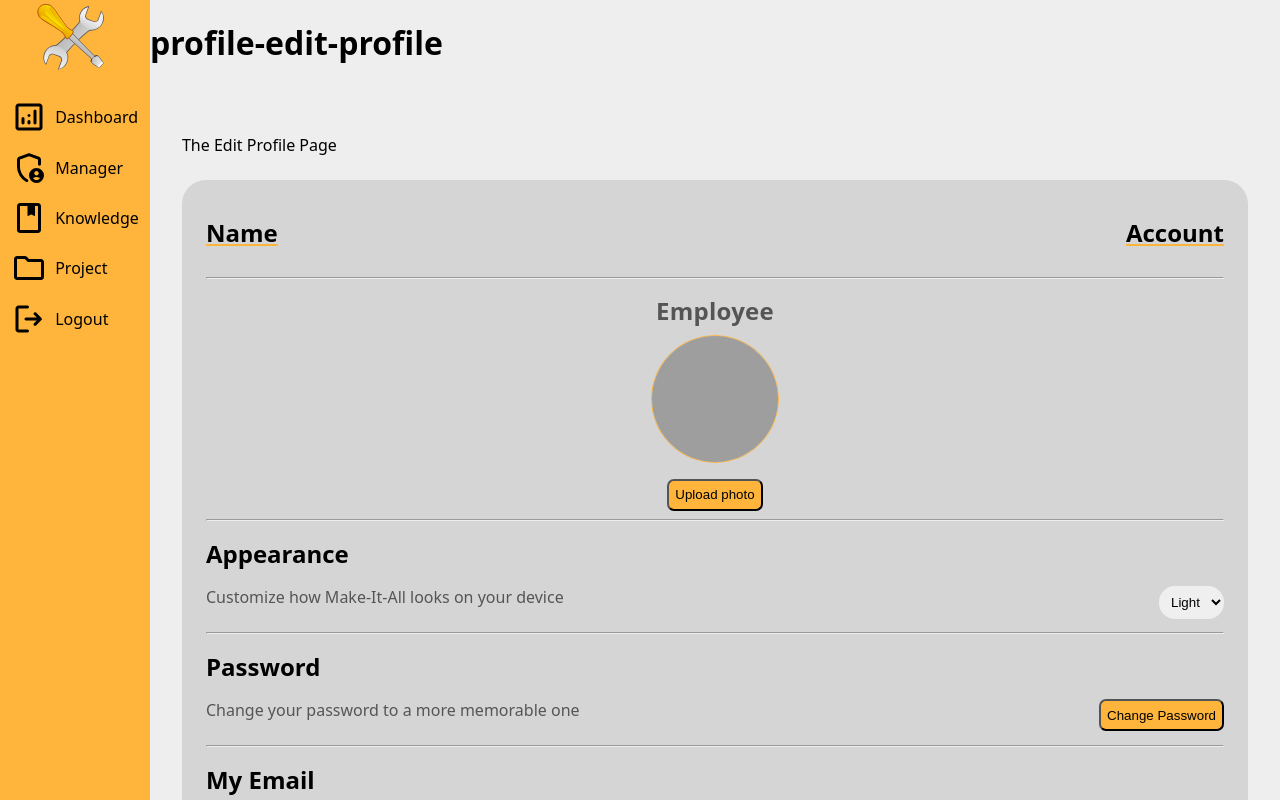
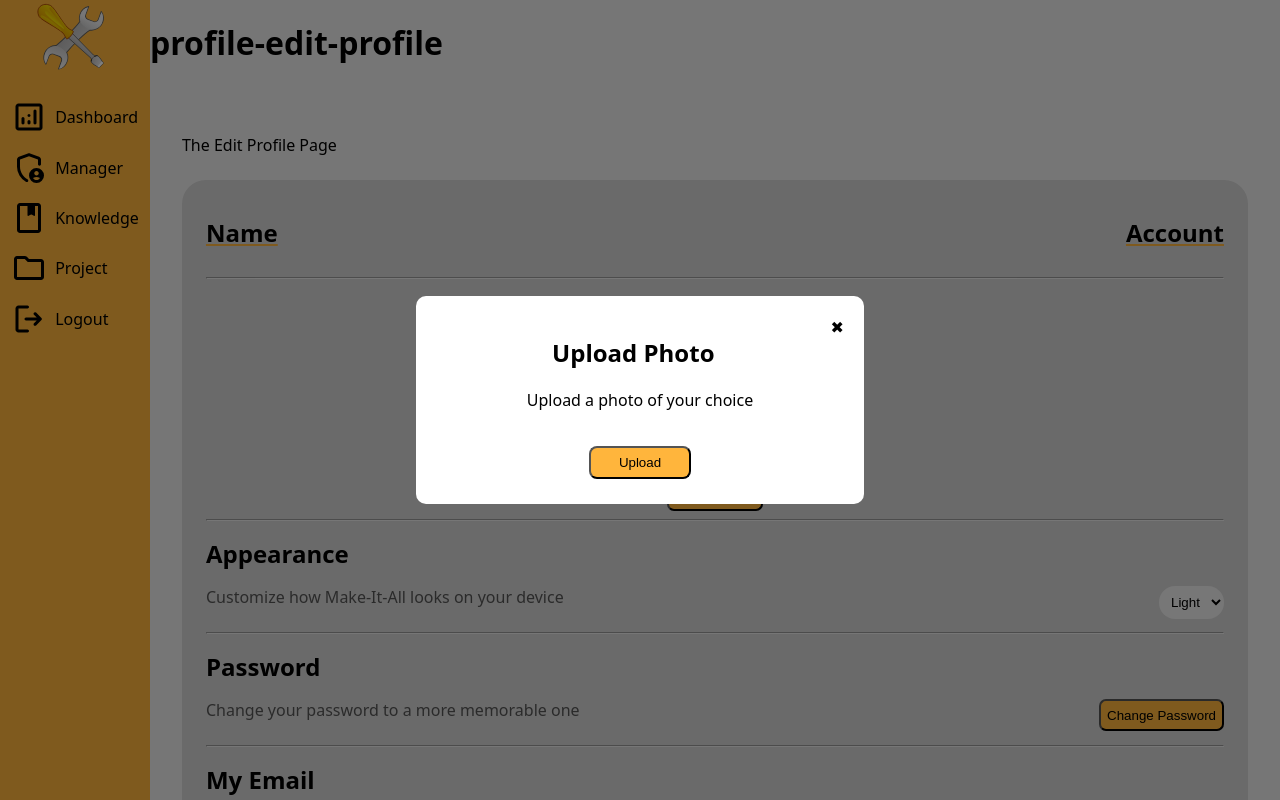
Before and after one commit to lborocs/22cob290-part2-team-07, a Nuxt app: page /profile/edit/profile in a window 1280 px wide. Both pictures are taken after a click on the button "Upload photo". Shown: the top 800 px of the page. Built offline with nearby package versions, Linux system fonts and the light colour scheme; no server answers; grey boxes are pictures that could not be loaded.

Commit message:
Upload button modal works. Needs functionality

```diff
--- a/components/modal.vue
+++ b/components/modal.vue
@@ -3,6 +3,7 @@
 <template>
 	<div class="backdrop">
 		<div class="modal">
+			<slot name="close-btn"></slot>
 			<slot name="popup-title"></slot>
 			<slot name="popup-text"></slot>
 			<slot name="popup-buttons"></slot>
--- a/components/profile/profile-card.vue
+++ b/components/profile/profile-card.vue
@@ -1,5 +1,18 @@
-<script setup></script>
-
+<script>
+export default {
+	data() {
+		return {
+			name: "Name", // need to make dynamic
+			isShown: false,
+		}
+	},
+	methods: {
+		toggleModal() {
+			this.isShown = !this.isShown
+		},
+	},
+}
+</script>
 <template>
 	<div class="card flex-col centre">
 		<div class="card-title-wrapper">
@@ -16,7 +29,10 @@
 				class="profile-pic"
 			/>
 		</div>
-		<Modal v-show="false" class="align">
+		<Modal v-show="isShown" class="align">
+			<template #close-btn>
+				<div class="close-btn" @click="toggleModal">&#10006;</div>
+			</template>
 			<template #popup-title>
 				<h2>Upload Photo</h2>
 			</template>
@@ -28,7 +44,7 @@
 			</template>
 		</Modal>
 		<div class="card-button-wrapper">
-			<button @click="showModal" id="card-upload-button">
+			<button @click="toggleModal" id="card-upload-button">
 				<p>Upload photo</p>
 			</button>
 		</div>
@@ -184,6 +200,7 @@ $logout: #da0000;
 	border-radius: 0.5rem;
 	height: 2.5em;
 	background: colour.$accent;
+	cursor: pointer;
 }
 
 #email-box {
@@ -218,4 +235,9 @@ $logout: #da0000;
 	border-radius: 0.438rem;
 	margin-top: 1rem;
 }
+
+.close-btn {
+	float: right;
+	cursor: pointer;
+}
 </style>
```
